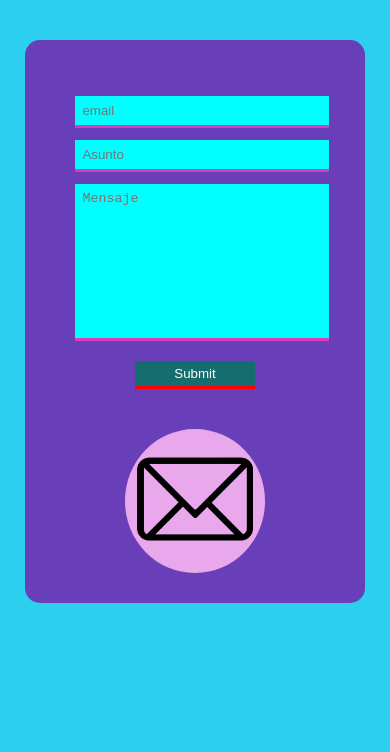
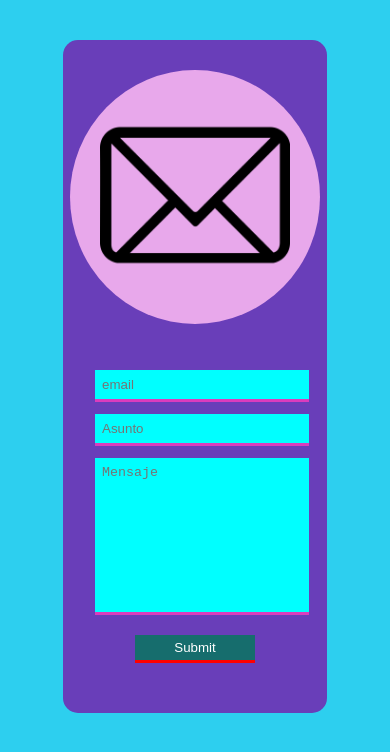
Before and after one commit to jesusmmen28/tablas, a plain HTML site: page FlexBox/index.html in a window 390 px wide. Drawn offline with Linux system fonts and the light colour scheme.

Commit message:
última versión imput

```diff
--- a/FlexBox/styles.css
+++ b/FlexBox/styles.css
@@ -12,7 +12,7 @@ body {
     margin-top: 40px;
     padding: 20px;
     border-radius: 15px;
-    width: 80%;
+    width: 60%;
 }
 
 .form {
@@ -20,6 +20,7 @@ body {
     flex: 1;
     text-align: center;
     padding: 30px;
+    order: 5;
 }
 
 
@@ -30,6 +31,7 @@ body {
     border: none;
     border-bottom: 3px solid rgb(219, 60, 189);
     background-color: aqua;
+    order: 2;
 }
 
 .form-imput:focus {
@@ -42,6 +44,9 @@ body {
     flex: 0.5;
     padding: 10px;
     display: flex;
+    min-width: 250px;
+    max-width: 400px;
+    order: 1;
 
 }
 
@@ -83,14 +88,3 @@ li
 {
     list-style: none;
 }
-
-
-
-
-@media only screen and (max-width:700px) {
-
-
-        .img-container {
-           padding: 12px;
-    }
-}
```
